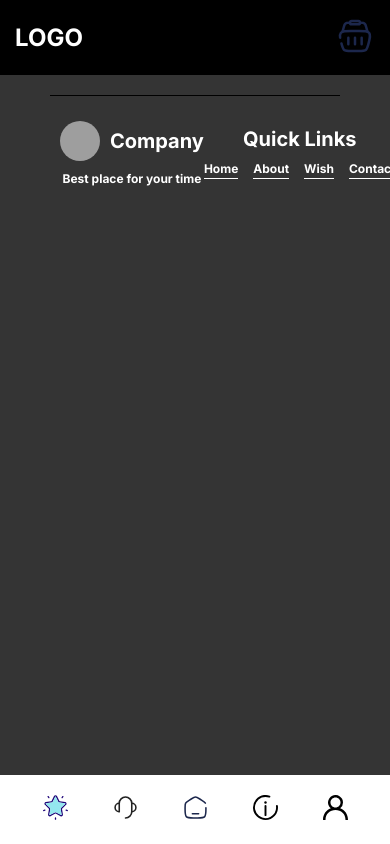
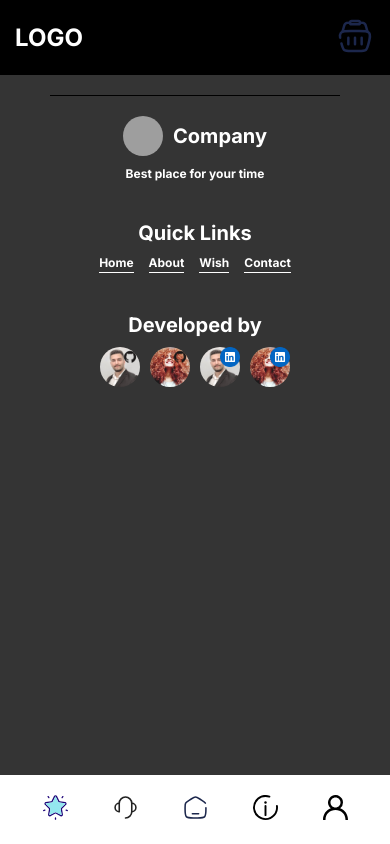
Before and after one commit to noor-ridha/e-commerce, a Next.js app in the folder client/: page / in a window 390 px wide. Built offline with nearby package versions, Linux system fonts and the light colour scheme; grey boxes are pictures that could not be loaded.

Commit message:
front-end\ add responsiveness to the project

```diff
--- a/client/app/components/Footer/Footer.scss
+++ b/client/app/components/Footer/Footer.scss
@@ -98,5 +98,11 @@ footer {
       }
     }
   }
+}
 
+@media only screen and (max-width: 900px) {
+  footer {
+    flex-direction: column !important;
+    gap: 40px;
+  }
 }
```
